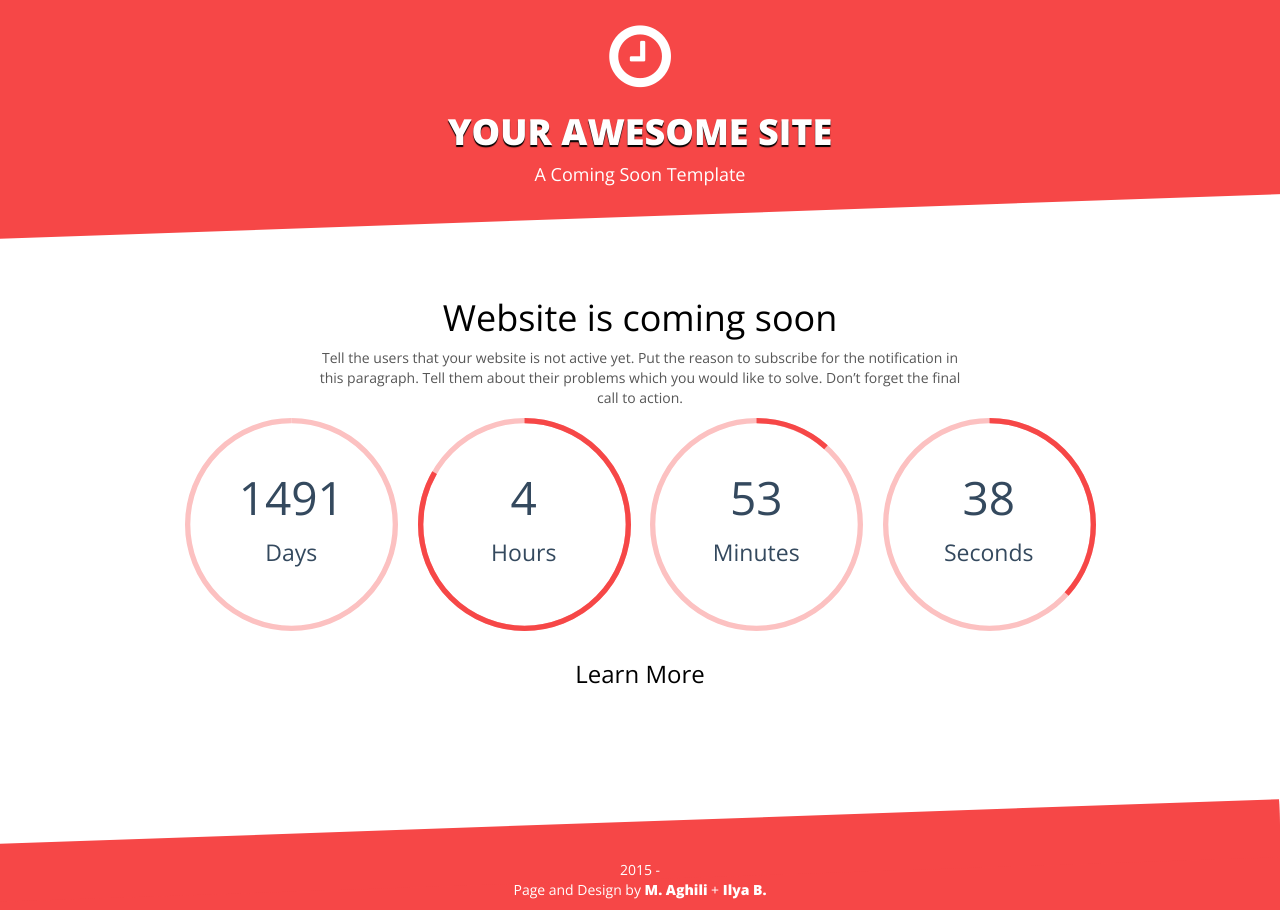
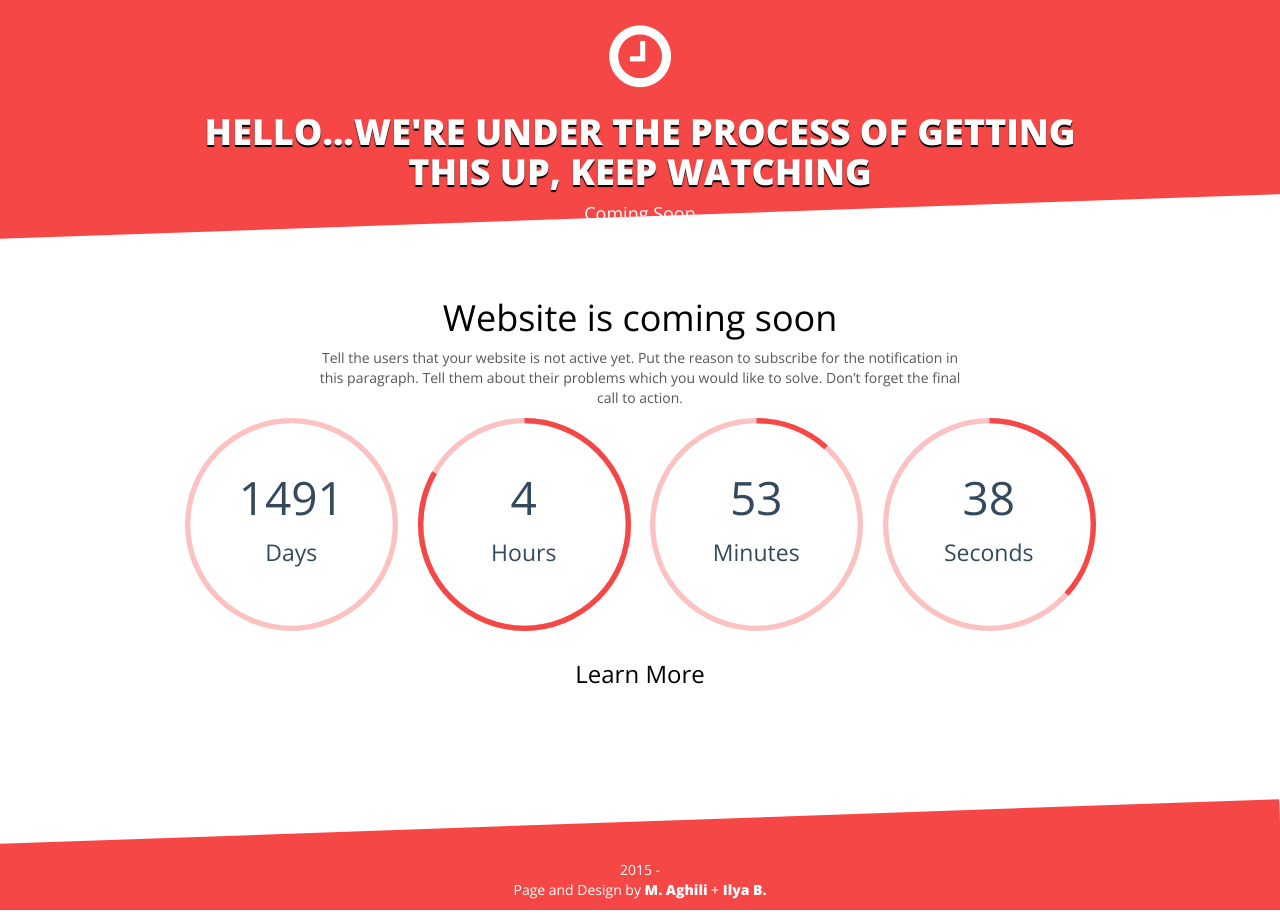
Before and after one commit to hellodk/hellodk.github.io, a Jekyll site: the page built from index.md, in a window 1280 px wide. Built offline with Jekyll 4.4.1, drawn with Linux system fonts in a browser that asks for light colours; nearby versions of some CDN libraries.

Commit message:
Changed the highlighter value from rouge to pigments

```diff
--- a/_config.yml
+++ b/_config.yml
@@ -36,7 +36,7 @@
 permalink: /:categories/:title/
 kramdown:
   toc_levels: 1..2
-highlighter: rouge
+highlighter: pigments
 
 
 exclude: ["lib", "config.rb", ".sass-cache", "Capfile", "config", "log", "Rakefile", "Rakefile.rb", "tmp", "*.sublime-project", "*.sublime-workspace", "Gemfile", "Gemfile.lock", "README.md", "LICENSE", "node_modules", "Gruntfile.js", "package.json"]
--- a/index.md
+++ b/index.md
@@ -1,8 +1,8 @@
 ---
 layout: home
 permalink: /
-title: "Your Awesome Site"
-excerpt: "A Coming Soon Template"
+title: "Hello...we're under the process of getting this up, keep watching"
+excerpt: "Coming Soon"
 ---
 # Website is coming soon
 Tell the users that your website is not active yet. Put the reason to subscribe for the notification in this paragraph. Tell them about their problems which you would like to solve. Don’t forget the final call to action.
```
